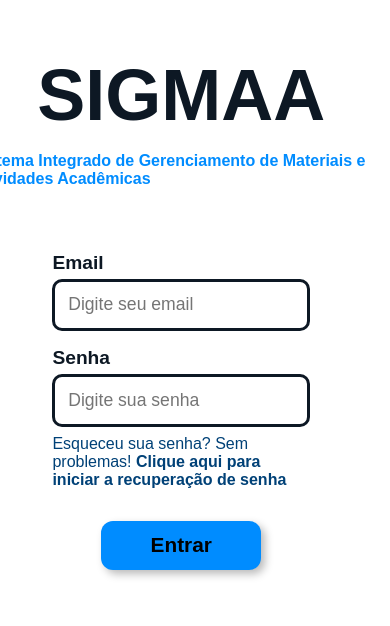
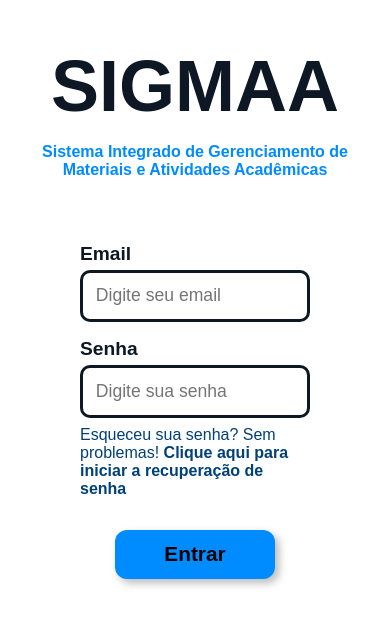
Before and after one commit to Plataforma-SIGMAA/SIGMAA, a Next.js app in the folder app/: page /login in a window 390 px wide. Shown: the part 110-736 px from the top of the page. Built offline with nearby package versions, Linux system fonts and the light colour scheme.

Commit message:
Responsividade
Correção da responsividade do form de login

```diff
--- a/app/src/app/login/login.css
+++ b/app/src/app/login/login.css
@@ -73,6 +73,13 @@
     justify-content: center;
     align-items: center;
     background-color: #ffffff;
+    padding: 2rem;
+}
+
+@media (max-width: 1000px) {
+    .login-container{
+        width: 100vw;
+    }
 }
 
 .login-title{
@@ -85,13 +92,15 @@
     font-weight: bold;
     color: #008cff;
     margin-bottom: 2rem;
+    text-align: center;
 }
 
 .login-form{
     display: flex;
     flex-direction: column;
     width: 100%;
-    padding: 2rem 5rem 0;
+    max-width: 650px;
+    padding: 2rem 3rem 0;
 }
 
 .login-email, .login-password{
```
